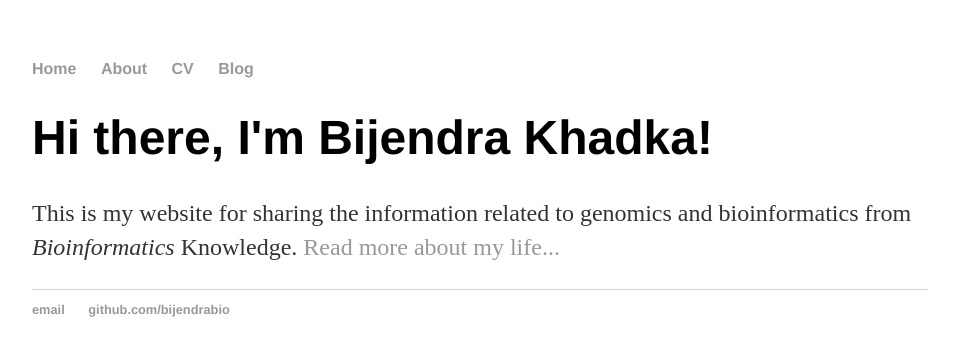
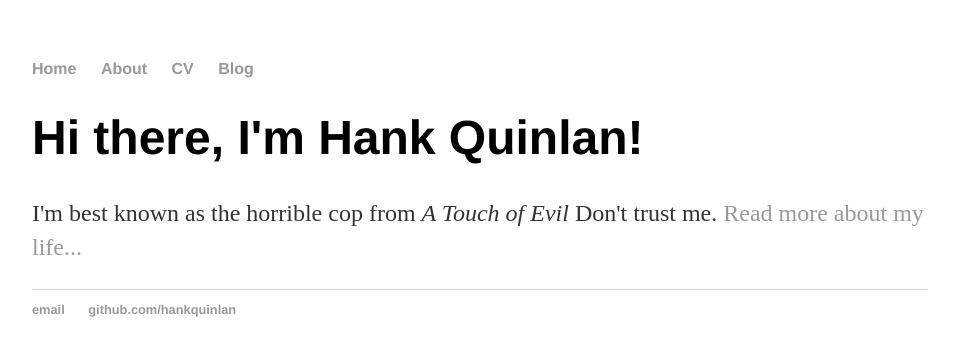
Before and after one commit to bijendrabio/bijendra.khadka.bioinfo.github.io, a Jekyll site: the page built from index.html, in a window 1280 px wide. Shown: the top 356 px of the page, without its empty margins (160-1115 px from the left). Built offline with Jekyll 4.4.1, drawn with Linux system fonts in a browser that asks for light colours; Markdown is read by kramdown in place of the engine named in the settings.

Commit message:
Update index.html

```diff
--- a/index.html
+++ b/index.html
@@ -1,30 +1,8 @@
-<!DOCTYPE html>
-<html>
-	<head>
-		<title>Hank Quinlan, Horrible Cop</title>
-		<!-- link to main stylesheet -->
-		<link rel="stylesheet" type="text/css" href="/css/main.css">
-	</head>
-	<body>
-		<nav>
-    		<ul>
-        		<li><a href="/">Home</a></li>
-	        	<li><a href="/about">About</a></li>
-        		<li><a href="/cv">CV</a></li>
-        		<li><a href="/blog">Blog</a></li>
-    		</ul>
-		</nav>
-		<div class="container">
-    		<div class="blurb">
-        		<h1>Hi there, I'm Bijendra Khadka!</h1>
-				<p>This is my website for sharing the information related to genomics and bioinformatics from <em>Bioinformatics</em> Knowledge. <a href="/about">Read more about my life...</a></p>
-    		</div><!-- /.blurb -->
-		</div><!-- /.container -->
-		<footer>
-    		<ul>
-        		<li><a href="mailto:bijendra.khadka@outlook.com">email</a></li>
-        		<li><a href="https://github.com/bijendrabio">github.com/bijendrabio</a></li>
-			</ul>
-		</footer>
-	</body>
-</html>
+---
+layout: default
+title: Bijendra Khadka, Bioinformatics
+---
+<div class="blurb">
+	<h1>Hi there, I'm Hank Quinlan!</h1>
+	<p>I'm best known as the horrible cop from <em>A Touch of Evil</em> Don't trust me. <a href="/about">Read more about my life...</a></p>
+</div><!-- /.blurb -->
```
